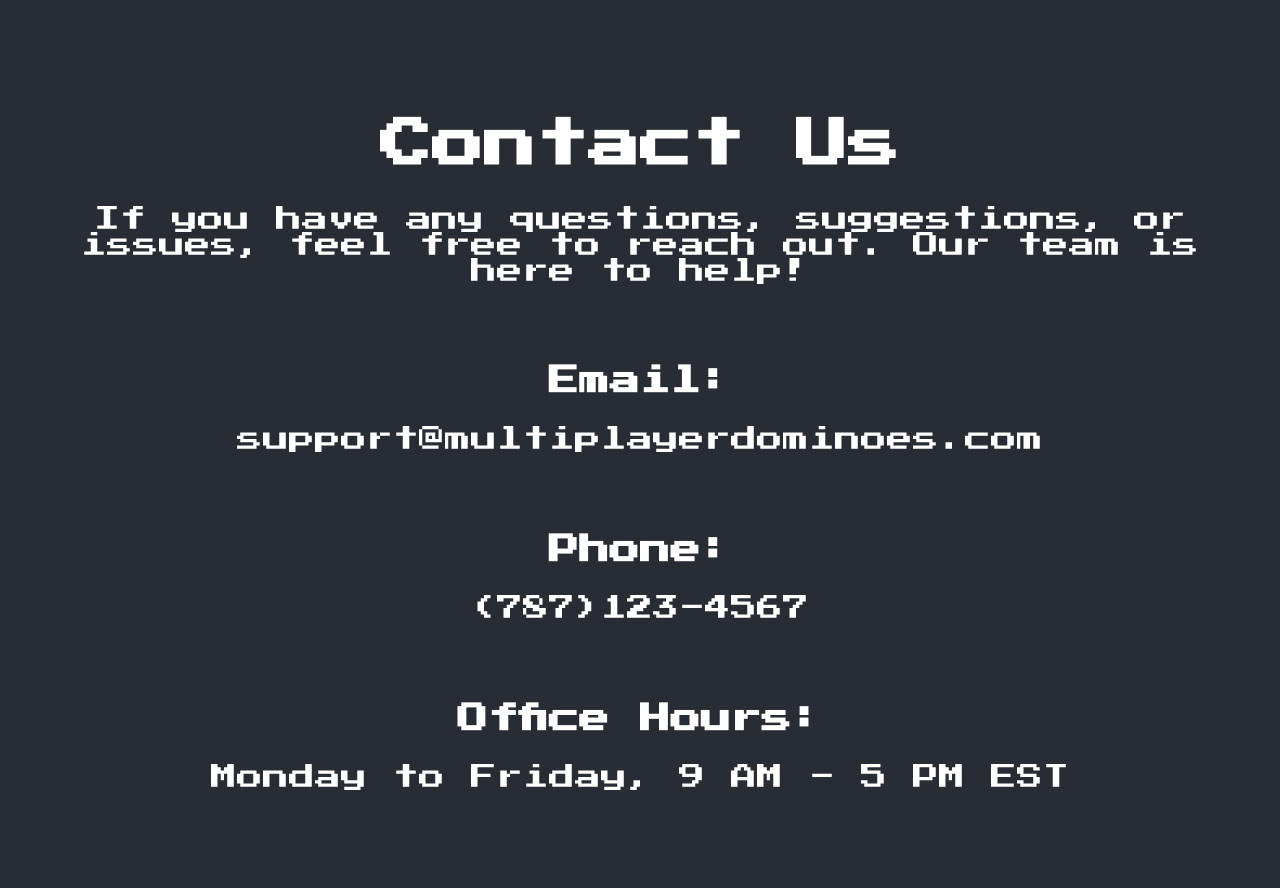
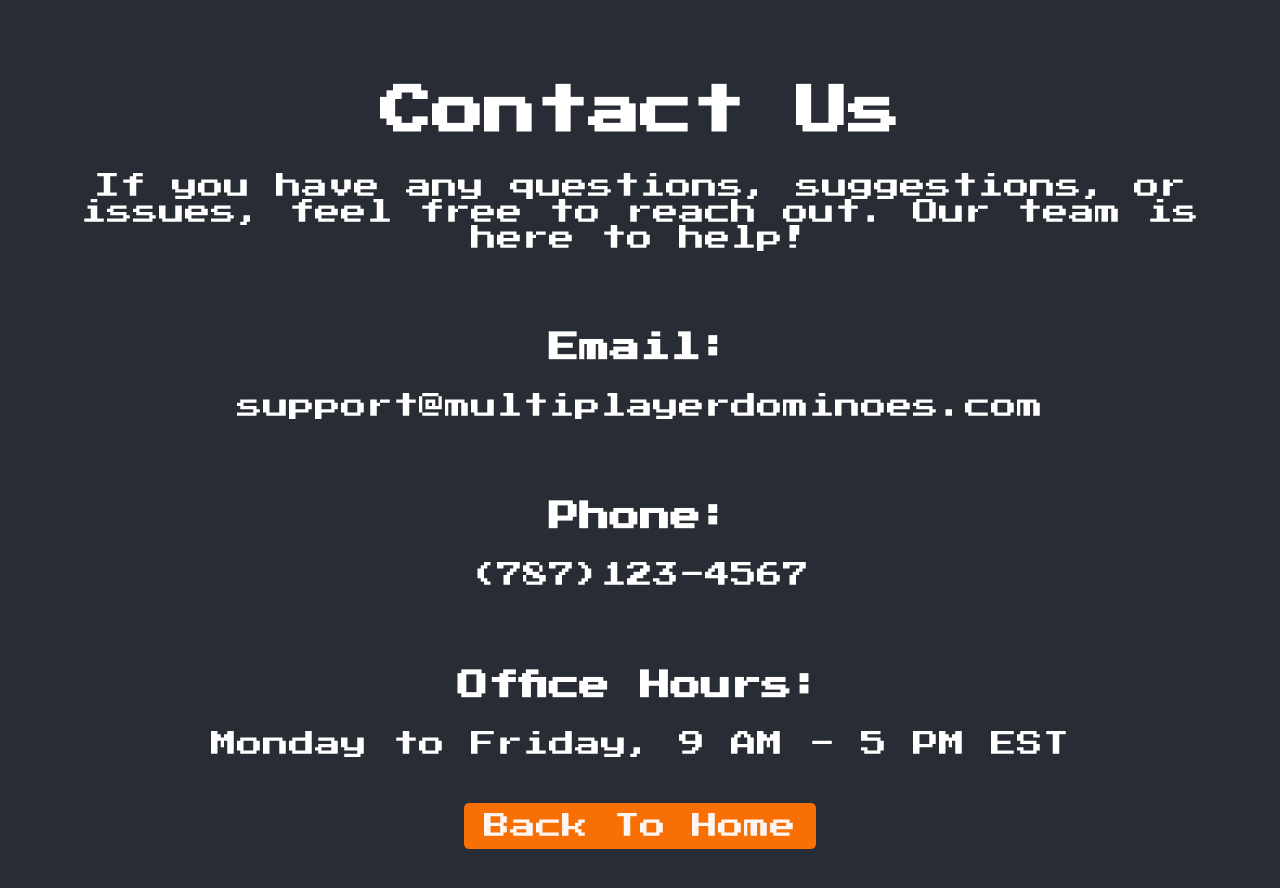
Before and after one commit to uprm-inso4116-2024-2025-s1/semester-project-multiplayer-dominoes, a React (Create React App) app in the folder frontend/: page /contact-us in a window 1280 px wide. Shown: the top 888 px of the page. Built offline with nearby package versions, Linux system fonts and the light colour scheme.

Commit message:
Add "Back To Home" button to Contact Us page with styling and routing

```diff
--- a/frontend/src/Home/ContactUs.js
+++ b/frontend/src/Home/ContactUs.js
@@ -1,10 +1,14 @@
-import React from 'react';
-import './Home.css';
+import React from "react";
+import "./Home.css";
+import { Link } from "react-router-dom";
 
 const ContactUs = () => (
   <div>
     <h1>Contact Us</h1>
-      <p>If you have any questions, suggestions, or issues, feel free to reach out. Our team is here to help!</p>
+    <p>
+      If you have any questions, suggestions, or issues, feel free to reach out.
+      Our team is here to help!
+    </p>
     <br></br>
     <h3>Email:</h3>
     <p>support@multiplayerdominoes.com</p>
@@ -14,9 +18,11 @@ const ContactUs = () => (
     <br></br>
     <h3>Office Hours:</h3>
     <p>Monday to Friday, 9 AM - 5 PM EST</p>
+    {/* Back To Home Button */}
+    <Link to="/" className="back-to-home-btn">
+      Back To Home
+    </Link>
   </div>
-
-
 );
 
 export default ContactUs;
--- a/frontend/src/Home/Home.css
+++ b/frontend/src/Home/Home.css
@@ -244,6 +244,23 @@ img {
     }
 }
 
+.back-to-home-btn {
+    display: inline-block;
+    padding: 10px 20px;
+    margin-top: 20px;
+    background-color: #F86F03;
+    color: #FFF6F4;
+    text-decoration: none;
+    font-family: 'Press Start 2P', sans-serif;
+    border-radius: 5px;
+    text-align: center;
+    transition: background-color 0.3s ease;
+}
+
+.back-to-home-btn:hover {
+    background-color: #FFA500;
+}
+
 /* Media queries for smaller screens */
 @media (max-width: 768px) {
     .content {
```
Lines whose indentation alone changed are shown as unchanged.
